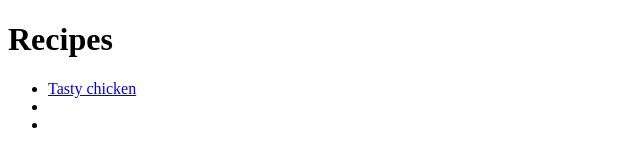
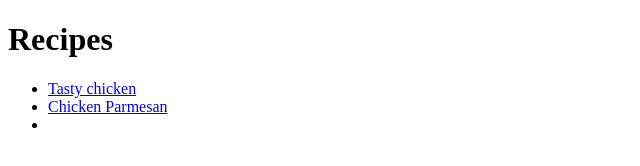
Before and after one commit to Azovian/odin_recipes, a plain HTML site: page index.html in a window 1280 px wide. Shown: the whole page, without its empty margins (0-640 px from the left). Drawn offline with Linux system fonts and the light colour scheme.

Commit message:
Add link for Chicken Parmesan recipe

```diff
--- a/index.html
+++ b/index.html
@@ -12,7 +12,7 @@
     <ul>
 
         <li><a href="./recipes/chicken.html">Tasty chicken</a></li>
-        <li></li>
+        <li><a href="./recipes/chicken_parmesan.html">Chicken Parmesan</a></li>
         <li></li>
 
     </ul>
```
